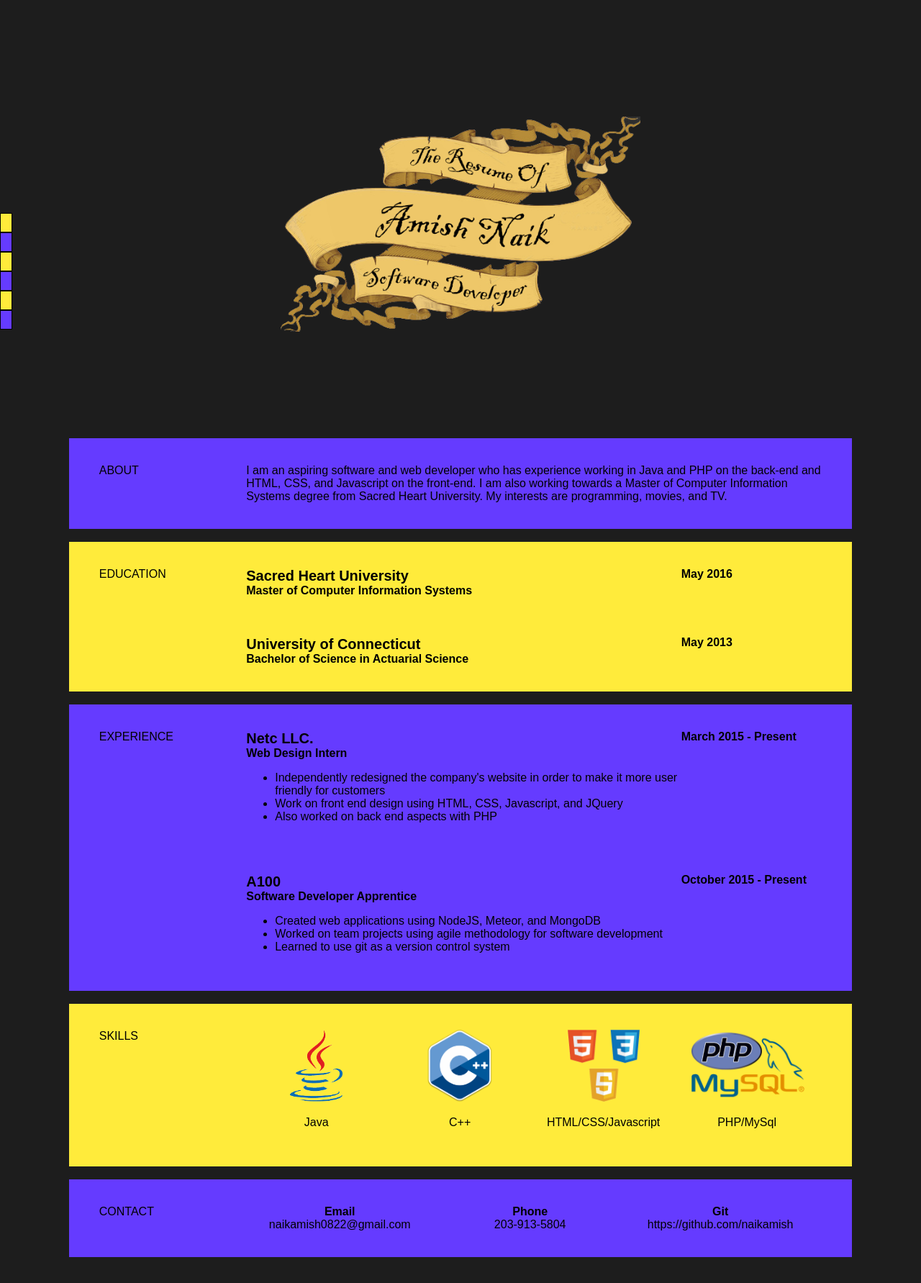
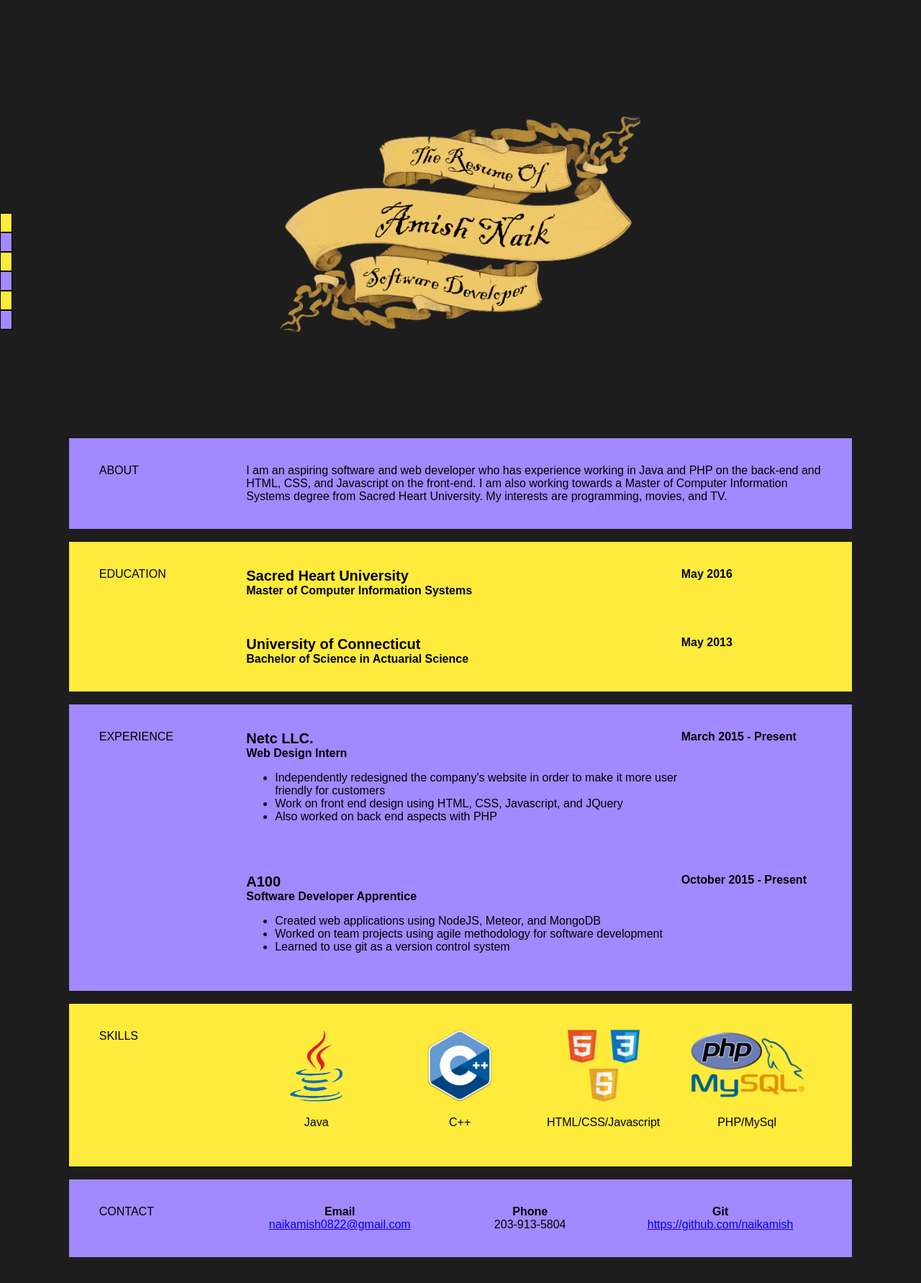
Before and after one commit to naikamish/amishResumeSite, a PHP site: page / in a window 1280 px wide. Shown: the whole page at 72% size. Run offline with PHP 8.4, Linux system fonts and the light colour scheme; some libraries are stand-ins or nearby versions.

Commit message:
Add links and made colors lighter to make text more visible

```diff
--- a/css/styles.css
+++ b/css/styles.css
@@ -65,7 +65,7 @@ nav{
         }
 
         nav ul li:nth-child(even){
-            background-color:#653bff;
+            background-color:#a289ff;
         }
 
         nav ul li:nth-child(odd){
@@ -102,7 +102,7 @@ nav{
 }
 
 .section:nth-child(odd){
-    background-color:#653bff;
+    background-color:#a289ff;
 }
 
 .section{
--- a/index.html
+++ b/index.html
@@ -129,7 +129,7 @@
             <div class="section-content contact-section-content">
                 <div>
                     <span>Email</span><br>
-                    <span>naikamish0822@gmail.com</span><br>
+                    <span><a href="mailto:naikamish0822@gmail.com">naikamish0822@gmail.com</a></span><br>
                 </div>
                 <div>
                     <span>Phone</span><br>
@@ -137,7 +137,7 @@
                 </div>
                 <div>
                     <span>Git</span><br>
-                    <span>https://github.com/naikamish</span><br>
+                    <span><a href="https://github.com/naikamish">https://github.com/naikamish</a></span><br>
                 </div>
             </div>
             <br><br><br>
```
